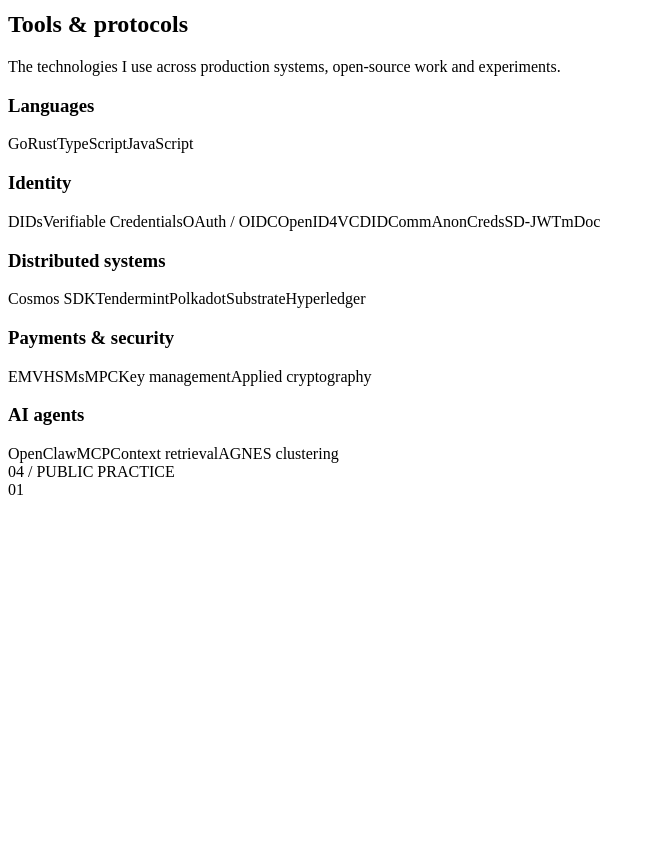
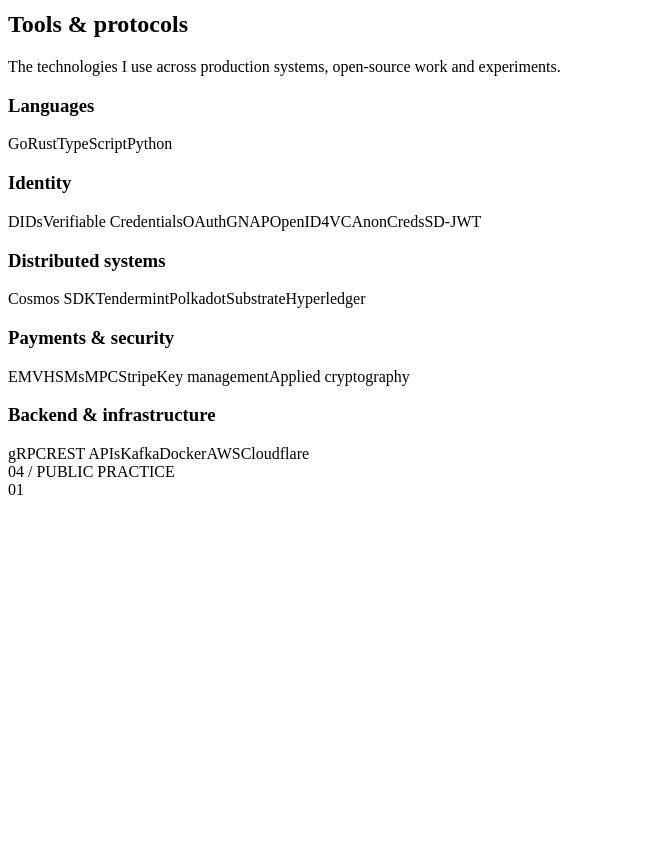
Before and after one commit to DaevMithran/daevmithran.github.io, a React (Vite) app: page / in a window 1280 px wide. Shown: the part 9340-10206 px from the top of the page, without its empty margins (0-655 px from the left). Built offline with nearby package versions, Linux system fonts and the light colour scheme; the HTML template or start-up script is replaced by a standard one.

Commit message:
Refine portfolio skills

```diff
--- a/src/App.tsx
+++ b/src/App.tsx
@@ -158,11 +158,11 @@
 }
 
 const workingSet = [
-  { label: 'Languages', items: ['Go', 'Rust', 'TypeScript', 'JavaScript'] },
-  { label: 'Identity', items: ['DIDs', 'Verifiable Credentials', 'OAuth / OIDC', 'OpenID4VC', 'DIDComm', 'AnonCreds', 'SD-JWT', 'mDoc'] },
+  { label: 'Languages', items: ['Go', 'Rust', 'TypeScript', 'Python'] },
+  { label: 'Identity', items: ['DIDs', 'Verifiable Credentials', 'OAuth', 'GNAP', 'OpenID4VC', 'AnonCreds', 'SD-JWT'] },
   { label: 'Distributed systems', items: ['Cosmos SDK', 'Tendermint', 'Polkadot', 'Substrate', 'Hyperledger'] },
-  { label: 'Payments & security', items: ['EMV', 'HSMs', 'MPC', 'Key management', 'Applied cryptography'] },
-  { label: 'AI agents', items: ['OpenClaw', 'MCP', 'Context retrieval', 'AGNES clustering'] },
+  { label: 'Payments & security', items: ['EMV', 'HSMs', 'MPC', 'Stripe', 'Key management', 'Applied cryptography'] },
+  { label: 'Backend & infrastructure', items: ['gRPC', 'REST APIs', 'Kafka', 'Docker', 'AWS', 'Cloudflare'] },
 ]
 
 function HomePage() {
```
